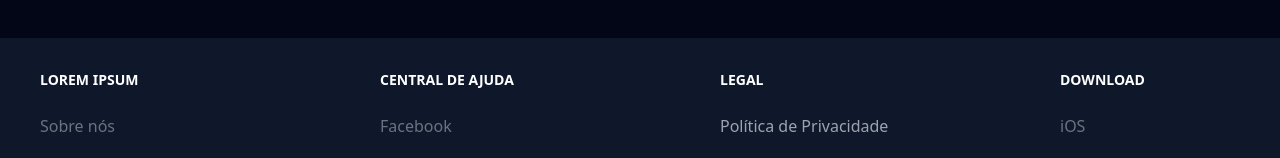
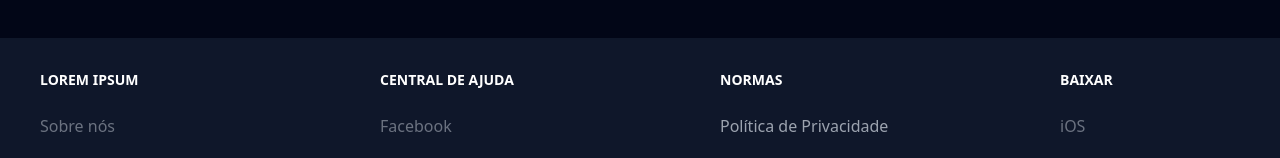
Before and after one commit to gustavof04/navbar-e-menu, a React (Vite) app: page / in a window 1280 px wide. Shown: the part 1850-2008 px from the top of the page. Built offline with nearby package versions, Linux system fonts and the light colour scheme.

Commit message:
style: Algumas alterações dos textos do footer

```diff
--- a/src/components/footer/footer.jsx
+++ b/src/components/footer/footer.jsx
@@ -42,7 +42,7 @@ const Footer = () => {
                     </ul>
                 </div>
                 <div>
-                    <h2 className='mb-6 text-sm font-semibold text-white uppercase'>Legal</h2>
+                    <h2 className='mb-6 text-sm font-semibold text-white uppercase'>Normas</h2>
                     <ul className='text-gray-400 font-medium'>
                         <li className='mb-4'>
                             <a href="#" className='hover:underline'>Política de Privacidade</a>
@@ -56,7 +56,7 @@ const Footer = () => {
                     </ul>
                 </div>
                 <div>
-                    <h2 className='mb-6 text-sm font-semibold text-white uppercase'>Download</h2>
+                    <h2 className='mb-6 text-sm font-semibold text-white uppercase'>Baixar</h2>
                     <ul className='text-gray-500 font-medium'>
                         <li className='mb-4'>
                             <a href="#" className='hover:underline'>iOS</a>
```
